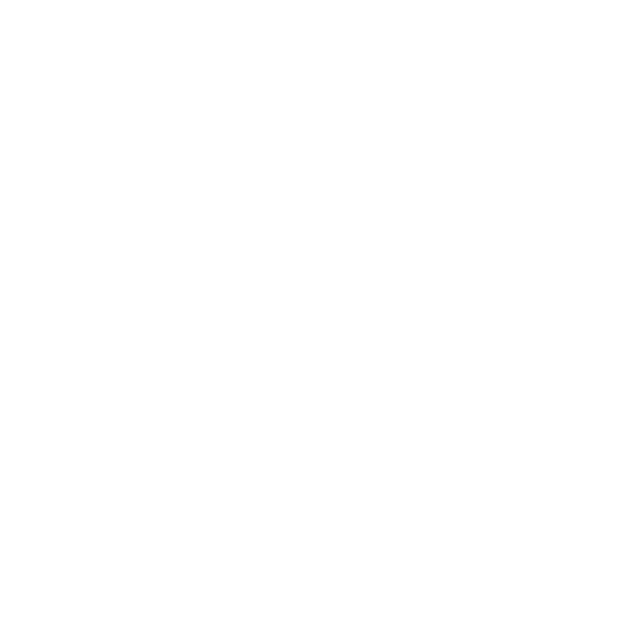
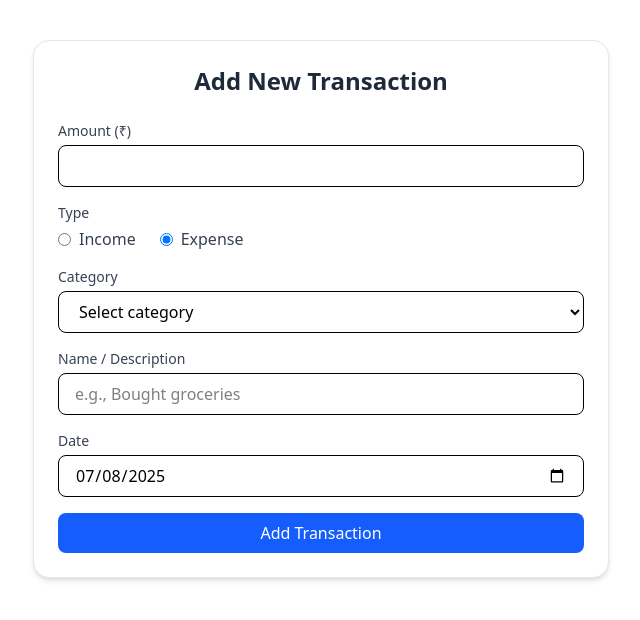
Before and after one commit to kd17-ds/xpenser-17, a React (Vite) app in the folder Frontend/: page /addtransaction in a window 1280 px wide. Before the commit this address had no page. Shown: the top 620 px of the page, without its empty margins (319-959 px from the left). Built offline with nearby package versions, Linux system fonts and the light colour scheme.

Commit message:
Functionality of adding and displaying transactions is done

```diff
--- /dev/null
+++ b/Frontend/src/constants/constants.js
@@ -0,0 +1 @@
+export const BASE_URL = import.meta.env.PROD ? "" : "http://localhost:5000";
--- a/Frontend/src/main.jsx
+++ b/Frontend/src/main.jsx
@@ -3,6 +3,8 @@
 import './index.css'
 import MainLayout from './layout/MainLayout'
 import HomePage from './pages/HomePage';
+import AddTransaction from './pages/AddTransaction'
+import AllTransactions from './pages/AllTransactions';
 
 
 function App() {
@@ -10,6 +12,8 @@
     <Routes>
       <Route element={<MainLayout />}>
         <Route path='/' element={<HomePage />} />
+        <Route path='/addtransaction' element={<AddTransaction />} />
+        <Route path='/alltransactions' element={<AllTransactions />} />
       </Route>
     </Routes>
   )
--- /dev/null
+++ b/Frontend/src/pages/AddTransaction.jsx
@@ -0,0 +1,180 @@
+import React, { useState } from "react";
+import axios from "axios";
+import httpStatus from "http-status";
+import { BASE_URL } from "../constants/constants";
+import { useNavigate } from "react-router-dom";
+
+const categories = [
+    "Food",
+    "Rent",
+    "Travel",
+    "Utilities",
+    "Entertainment",
+    "Grocery",
+    "Shopping",
+    "Healthcare",
+    "Education",
+    "Other",
+];
+
+export default function TransactionForm() {
+    const navigate = useNavigate();
+    const [message, setMessage] = useState("");
+    const [formData, setFormData] = useState({
+        amount: "",
+        type: "expense",
+        category: "",
+        name: "",
+        date: new Date().toISOString().slice(0, 10),
+    });
+
+    const handleChange = (e) => {
+        const { name, value } = e.target;
+        setFormData((prev) => ({
+            ...prev,
+            [name]: value,
+        }));
+    };
+
+    const handleSubmit = async (e) => {
+        e.preventDefault();
+
+        try {
+            const res = await axios.post(`${BASE_URL}/addTransaction`, formData);
+
+            if (res.status === httpStatus.CREATED) {
+                setMessage("Transaction added successfully!");
+                navigate("/alltransactions");
+            } else {
+                setMessage("Failed to add transaction.");
+            }
+        } catch (err) {
+            console.log("Failed to submit transaction:", err);
+            setMessage("Failed to add transaction.");
+        }
+    };
+
+    return (
+        <div className="max-w-xl mx-auto mt-10 p-6 bg-white rounded-2xl shadow-md border border-gray-200">
+            <h2 className="text-2xl font-semibold text-gray-800 mb-6 text-center">
+                Add New Transaction
+            </h2>
+            <form onSubmit={handleSubmit} className="space-y-4">
+                {/* Amount */}
+                <div>
+                    <label className="block text-sm font-medium text-gray-700 mb-1">
+                        Amount (₹)
+                    </label>
+                    <input
+                        type="number"
+                        name="amount"
+                        value={formData.amount}
+                        onChange={handleChange}
+                        className="w-full px-4 py-2 border rounded-lg focus:outline-none focus:ring-2 focus:ring-blue-500"
+                        required
+                    />
+                </div>
+
+                {/* Type */}
+                <div>
+                    <label className="block text-sm font-medium text-gray-700 mb-1">
+                        Type
+                    </label>
+                    <div className="flex gap-6">
+                        <label className="inline-flex items-center">
+                            <input
+                                type="radio"
+                                name="type"
+                                value="income"
+                                checked={formData.type === "income"}
+                                onChange={handleChange}
+                                className="form-radio text-green-500"
+                            />
+                            <span className="ml-2 text-gray-700">Income</span>
+                        </label>
+                        <label className="inline-flex items-center">
+                            <input
+                                type="radio"
+                                name="type"
+                                value="expense"
+                                checked={formData.type === "expense"}
+                                onChange={handleChange}
+                                className="form-radio text-red-500"
+                            />
+                            <span className="ml-2 text-gray-700">Expense</span>
+                        </label>
+                    </div>
+                </div>
+
+                {/* Category */}
+                <div>
+                    <label className="block text-sm font-medium text-gray-700 mb-1">
+                        Category
+                    </label>
+                    <select
+                        name="category"
+                        value={formData.category}
+                        onChange={handleChange}
+                        className="w-full px-4 py-2 border rounded-lg focus:outline-none focus:ring-2 focus:ring-blue-500"
+                        required
+                    >
+                        <option value="">Select category</option>
+                        {categories.map((cat) => (
+                            <option key={cat} value={cat}>
+                                {cat}
+                            </option>
+                        ))}
+                    </select>
+                </div>
+
+                {/* Name */}
+                <div>
+                    <label className="block text-sm font-medium text-gray-700 mb-1">
+                        Name / Description
+                    </label>
+                    <input
+                        type="text"
+                        name="name"
+                        value={formData.name}
+                        onChange={handleChange}
+                        className="w-full px-4 py-2 border rounded-lg focus:outline-none focus:ring-2 focus:ring-blue-500"
+                        placeholder="e.g., Bought groceries"
+                        required
+                    />
+                </div>
+
+                {/* Date */}
+                <div>
+                    <label className="block text-sm font-medium text-gray-700 mb-1">
+                        Date
+                    </label>
+                    <input
+                        type="date"
+                        name="date"
+                        value={formData.date}
+                        onChange={handleChange}
+                        className="w-full px-4 py-2 border rounded-lg focus:outline-none focus:ring-2 focus:ring-blue-500"
+                    />
+                </div>
+
+                {/* Submit */}
+                <button
+                    type="submit"
+                    className="w-full bg-blue-600 text-white py-2 px-4 rounded-lg hover:bg-blue-700 transition"
+                >
+                    Add Transaction
+                </button>
+                {message && (
+                    <div
+                        className={`text-center mt-4 font-medium ${message.toLowerCase().includes("success")
+                                ? "text-green-600"
+                                : "text-red-600"
+                            }`}
+                    >
+                        {message}
+                    </div>
+                )}
+            </form>
+        </div>
+    );
+}
--- /dev/null
+++ b/Frontend/src/pages/AllTransactions.jsx
@@ -0,0 +1,69 @@
+import React, { useEffect, useState } from "react";
+import axios from "axios";
+import { BASE_URL } from "../constants/constants";
+
+export default function AllTransactions() {
+    const [transactions, setTransactions] = useState([]);
+    const [error, setError] = useState("");
+
+    useEffect(() => {
+        const fetchTransactions = async () => {
+            try {
+                const res = await axios.get(`${BASE_URL}/allTransactions`);
+                setTransactions(res.data.reverse());
+            } catch (err) {
+                console.error("Error fetching transactions:", err);
+                setError("Failed to load transactions.");
+            }
+        };
+
+        fetchTransactions();
+    }, []);
+
+    return (
+        <div className="max-w-3xl mx-auto mt-10 p-4">
+            <h2 className="text-3xl font-bold text-center text-gray-800 mb-6">
+                All Transactions
+            </h2>
+
+            {error && <p className="text-red-500 text-center">{error}</p>}
+
+            {transactions.length === 0 ? (
+                <p className="text-center text-gray-500">No transactions to show.</p>
+            ) : (
+                <div className="space-y-4">
+                    {transactions.map((txn) => (
+                        <div
+                            key={txn._id}
+                            className={`rounded-xl border-l-4 shadow-md p-4 bg-white border ${txn.type === "income" ? "border-green-500" : "border-red-500"
+                                }`}
+                        >
+                            <div className="flex justify-between items-center mb-2">
+                                <span
+                                    className={`text-lg font-semibold ${txn.type === "income" ? "text-green-600" : "text-red-600"
+                                        }`}
+                                >
+                                    ₹ {txn.amount}
+                                </span>
+                                <span className="text-xs text-gray-500">
+                                    {new Date(txn.date).toLocaleDateString()}{" "}
+                                    {new Date(txn.date).toLocaleTimeString([], {
+                                        hour: "2-digit",
+                                        minute: "2-digit",
+                                    })}
+                                </span>
+                            </div>
+
+                            <div className="text-gray-700 mb-1 font-medium">{txn.name}</div>
+
+                            <div className="flex justify-between text-sm text-gray-600">
+                                <span className="capitalize">Type: {txn.type}</span>
+                                <span>Category: {txn.category}</span>
+                            </div>
+                        </div>
+                    ))}
+                </div>
+            )}
+        </div>
+    );
+}
```
Also changed, not shown: 2 other files (tests, documents, lock files or other folders).
